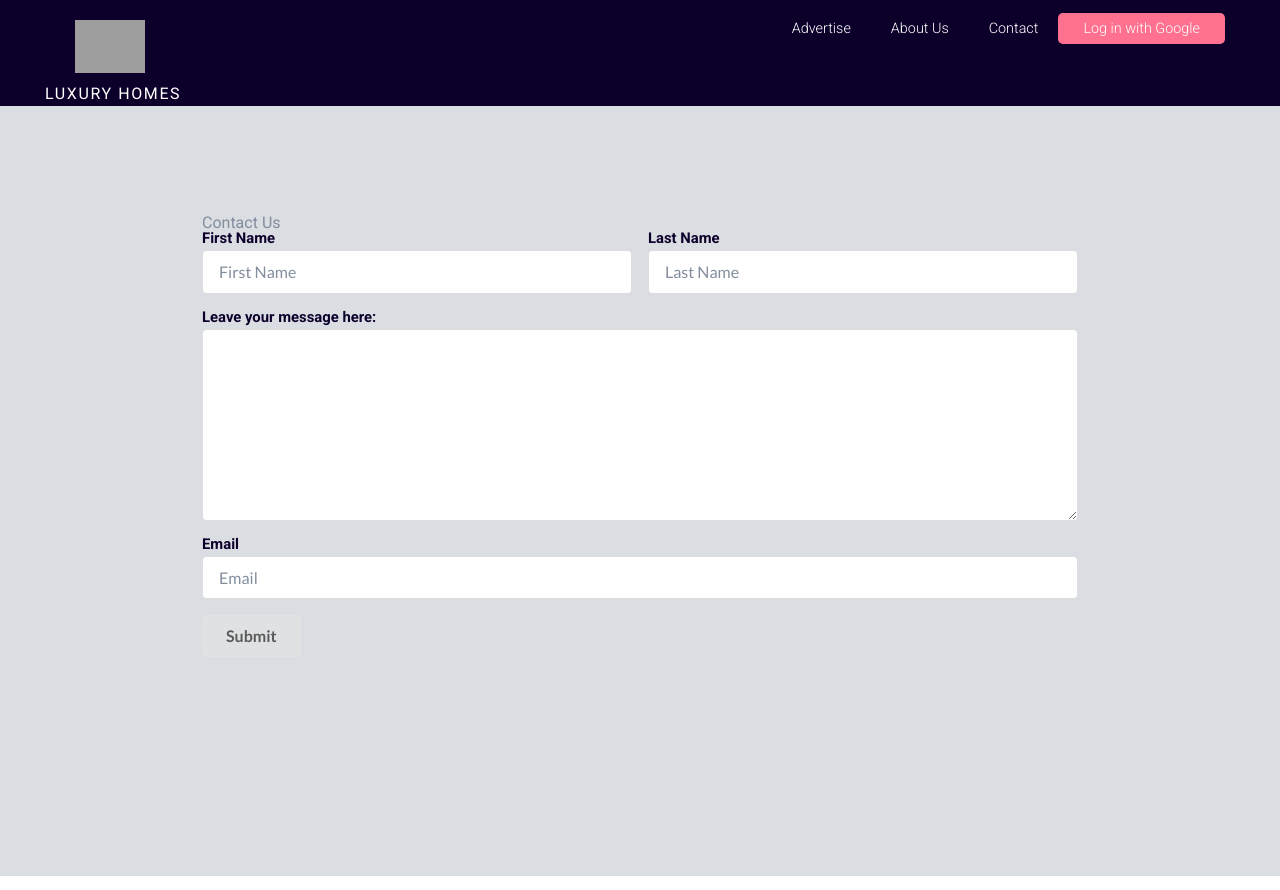
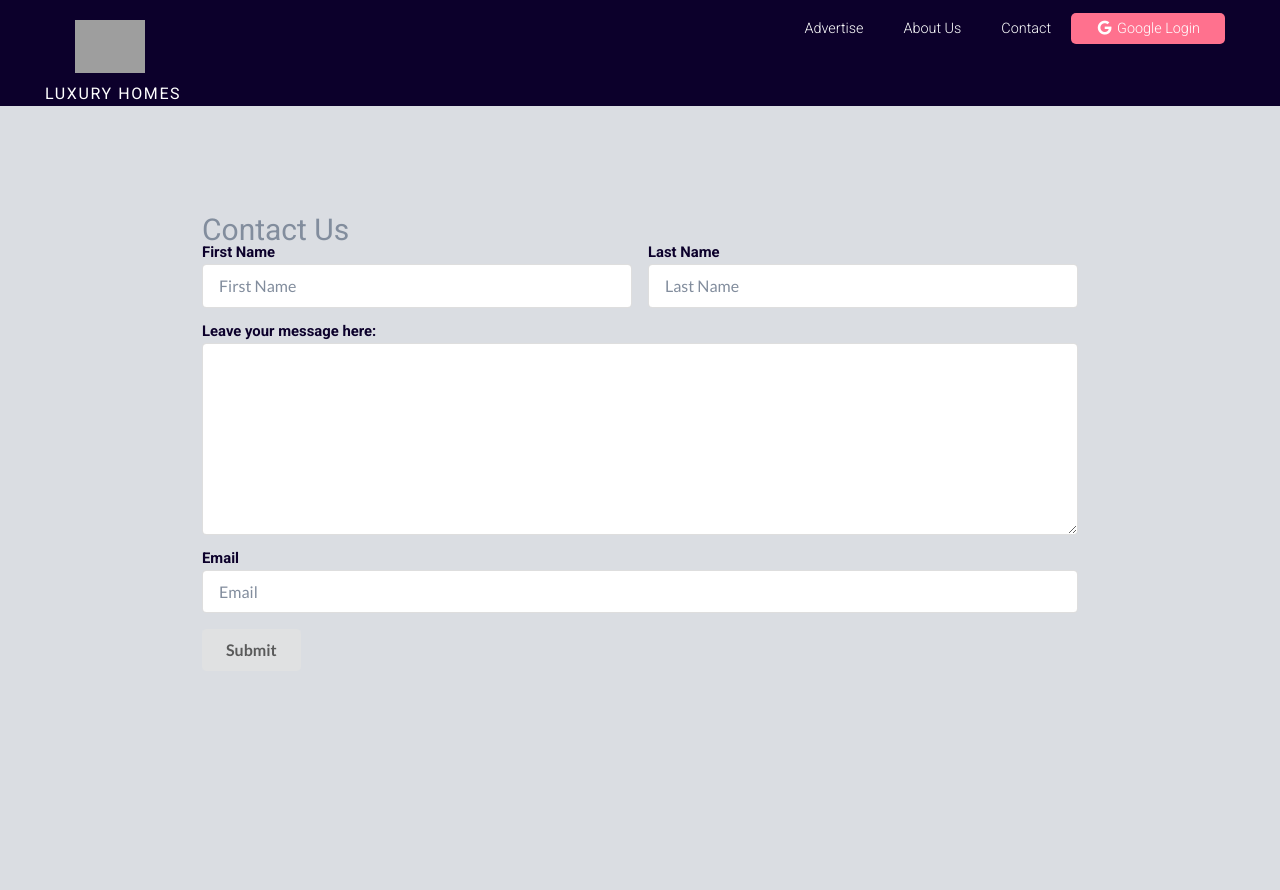
Before and after one commit to cwilso88/realestateappREACT, a React (Create React App) app: page /contact in a window 1280 px wide. Built offline with nearby package versions, Linux system fonts and the light colour scheme; grey boxes are pictures that could not be loaded.

Commit message:
Updated the new login copy and added the google icon

```diff
--- a/src/components/layout/Header.js
+++ b/src/components/layout/Header.js
@@ -21,7 +21,7 @@ class Header extends Component {
                         <Link to="/advertise" >Advertise</Link>
                         <Link to="/about" >About Us</Link>
                         <Link to="/contact" >Contact</Link>
-                        <Link to="/login" className="register-btn">Log in with Google</Link>
+                        <Link to="/login" className="register-btn"><i className="icon google"></i>Google Login</Link>
                     </nav>
             </header>
         )
--- a/src/sass/Contact.scss
+++ b/src/sass/Contact.scss
@@ -5,6 +5,7 @@
 
         h3 {
             color: $darkgrey;
+            font-size: 30px;
         }
         label {
             color: $darkpurple;
```
